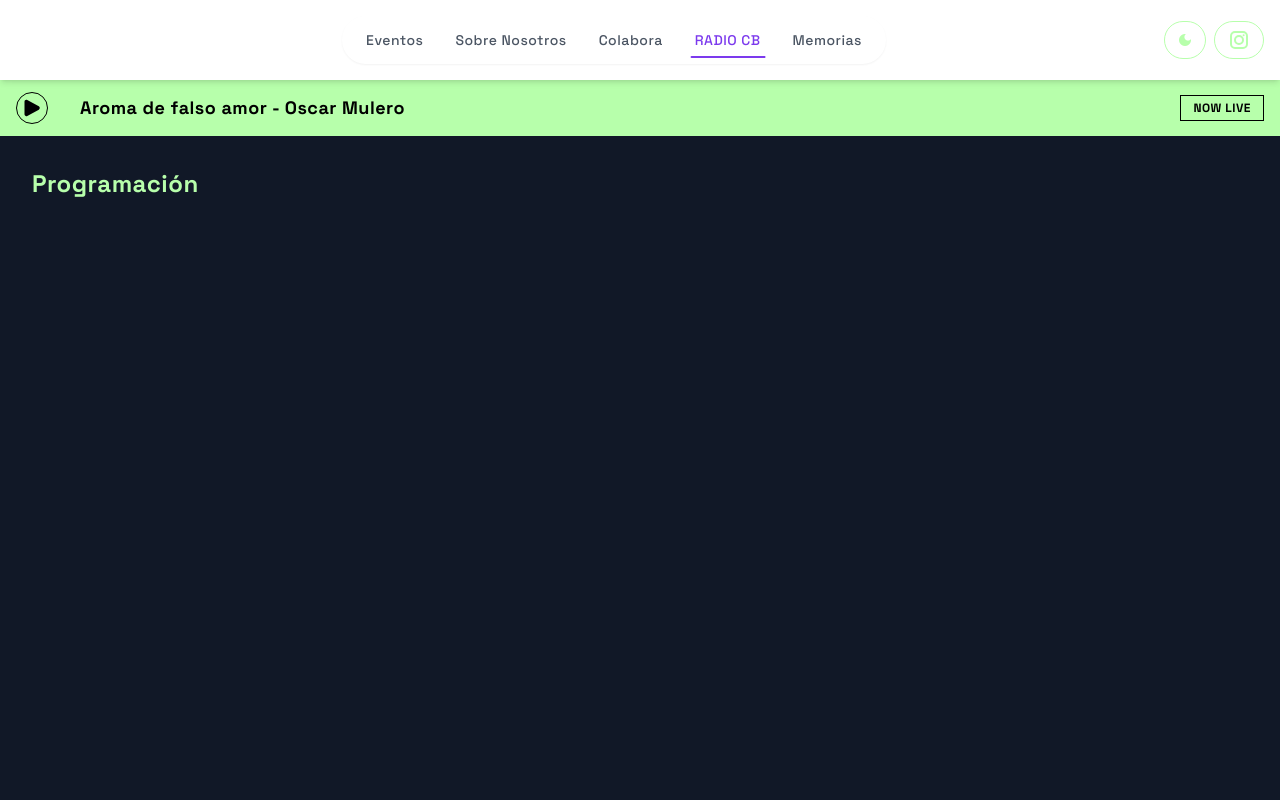
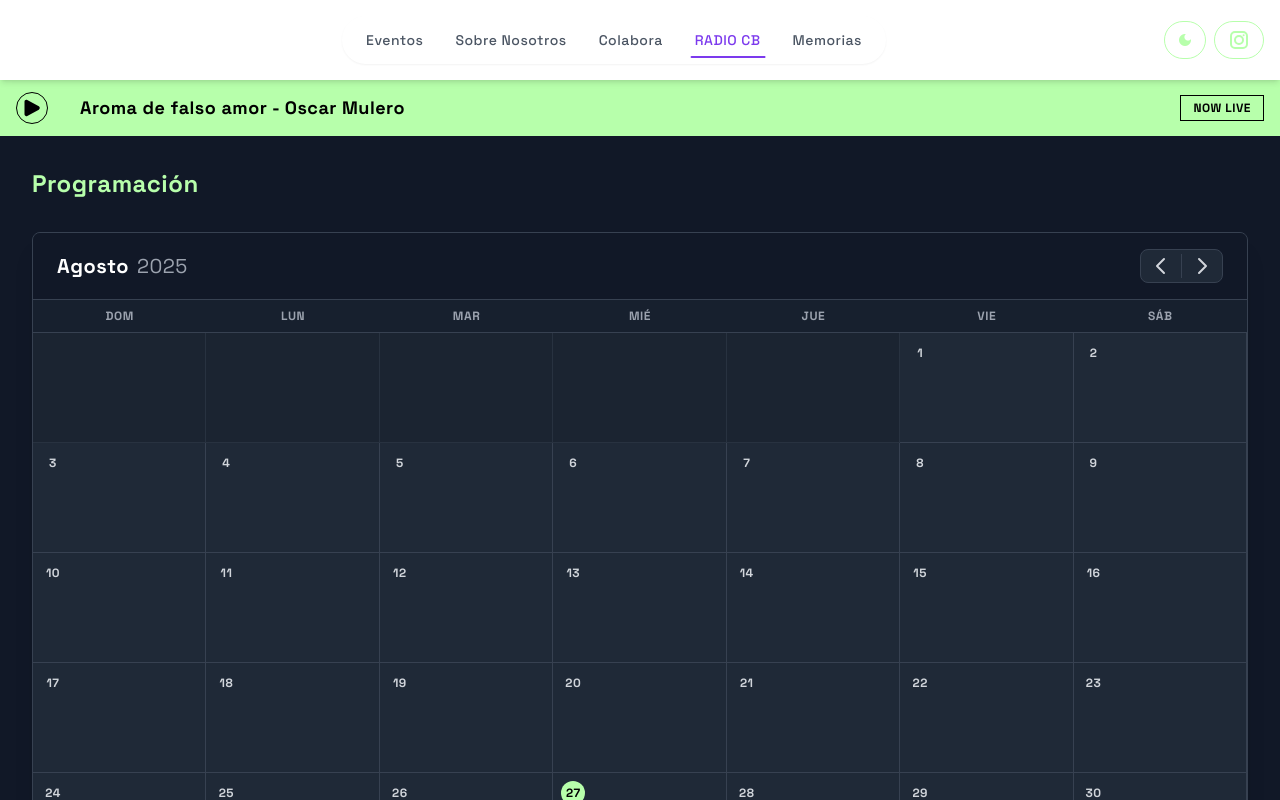
Before and after one commit to Johngardev/casab-web, an Angular app: page /radio in a window 1280 px wide. Shown: the top 800 px of the page. Built offline with nearby package versions, Linux system fonts and the light colour scheme.

Commit message:
update radio component with the first structure of calendar

```diff
--- a/src/app/components/footer/footer.component.html
+++ b/src/app/components/footer/footer.component.html
@@ -20,7 +20,7 @@
             <p href="mailto:info@casab.home" class="hover:text-casabgreen transition-colors">INFO&#64;CASAB.HOME</p>
           </li>
           <li>
-            <p class="text-gray-400">Av 30 Ago #50a - 34. <br> Pereira, Colombia.</p>
+            <p class="text-gray-400">Av 30 Ago #50a - 22. <br> Pereira, Colombia.</p>
           </li>
         </ul>
       </div>
--- a/src/app/screens/radio/radio.component.html
+++ b/src/app/screens/radio/radio.component.html
@@ -30,6 +30,157 @@
     <p class="text-2xl font-bold text-casabgreen">Programación</p>
    </div>
 
-  <!-- Tabla de programación -->
+   <!-- Componente de Calendario Integrado -->
+  <div class="mx-8">
+    <div class="bg-gray-800 rounded-lg shadow-xl overflow-hidden border border-gray-700">
+
+      <!-- Cabecera Mes / Año y Botones -->
+      <div class="flex items-center justify-between py-4 px-6 bg-gray-900 border-b border-gray-700">
+        <div>
+          <span class="text-xl font-bold text-white">{{ MONTH_NAMES[month] }}</span>
+          <span class="ml-2 text-xl text-gray-400 font-normal">{{ year }}</span>
+        </div>
+        <div class="border border-gray-700 rounded-lg px-1 bg-gray-800 flex items-center">
+          <button
+            type="button"
+            class="rounded-lg transition ease-in-out duration-100 inline-flex cursor-pointer hover:bg-gray-700 p-1 items-center disabled:opacity-25 disabled:cursor-not-allowed"
+            [disabled]="month === 0"
+            (click)="changeMonth(-1)">
+            <svg class="h-6 w-6 text-gray-300" fill="none" viewBox="0 0 24 24" stroke="currentColor">
+              <path stroke-linecap="round" stroke-linejoin="round" stroke-width="2" d="M15 19l-7-7 7-7"/>
+            </svg>
+          </button>
+          <div class="border-r border-gray-700 h-6 mx-1"></div>
+          <button
+            type="button"
+            class="rounded-lg transition ease-in-out duration-100 inline-flex items-center cursor-pointer hover:bg-gray-700 p-1 disabled:opacity-25 disabled:cursor-not-allowed"
+            [disabled]="month === 11"
+            (click)="changeMonth(1)">
+            <svg class="h-6 w-6 text-gray-300" fill="none" viewBox="0 0 24 24" stroke="currentColor">
+              <path stroke-linecap="round" stroke-linejoin="round" stroke-width="2" d="M9 5l7 7-7 7"/>
+            </svg>
+          </button>
+        </div>
+      </div>
+
+      <!-- Cuadrícula del Calendario -->
+      <div>
+        <!-- Días de la semana -->
+        <div class="grid grid-cols-7 bg-gray-900/50 border-b border-gray-700 py-2">
+          @for (day of DAYS; track day) {
+            <div class="text-gray-400 text-xs uppercase tracking-wider font-bold text-center">
+              {{ day }}
+            </div>
+          }
+        </div>
+
+        <!-- Celdas de días -->
+        <div class="grid grid-cols-7 auto-rows-fr">
+          <!-- Días en blanco del mes anterior -->
+          @for (blank of blankdays; track blank) {
+            <div class="min-h-[100px] border-r border-b border-gray-700/50 bg-gray-900/30 p-2"></div>
+          }
+
+          <!-- Días activos del mes -->
+          @for (date of no_of_days; track date) {
+            <div class="min-h-[110px] p-2 border-r border-b border-gray-700 relative flex flex-col justify-between group hover:bg-gray-750 transition-colors">
+              <div
+                (click)="showEventModal(date)"
+                class="inline-flex w-6 h-6 items-center justify-center cursor-pointer text-center text-xs font-semibold rounded-full transition ease-in-out duration-100"
+                [ngClass]="{
+                  'bg-casabgreen text-black font-bold': isToday(date),
+                  'text-gray-300 hover:bg-gray-700': !isToday(date)
+                }"
+              >
+                {{ date }}
+              </div>
+
+              <!-- Lista de Eventos por Día -->
+              <div class="overflow-y-auto mt-1 space-y-1 max-h-[70px]">
+                @for (event of filterEventsForDate(date); track event.event_title) {
+                  <div
+                    class="px-2 py-1 rounded text-xs overflow-hidden border shadow-sm"
+                    [ngClass]="{
+                      'border-blue-500/30 text-blue-200 bg-blue-900/40': event.event_theme === 'blue',
+                      'border-red-500/30 text-red-200 bg-red-900/40': event.event_theme === 'red',
+                      'border-yellow-500/30 text-yellow-200 bg-yellow-900/40': event.event_theme === 'yellow',
+                      'border-green-500/30 text-green-200 bg-green-900/40': event.event_theme === 'green',
+                      'border-purple-500/30 text-purple-200 bg-purple-900/40': event.event_theme === 'purple'
+                    }"
+                  >
+                    <p class="truncate leading-tight font-medium">{{ event.event_title }}</p>
+                  </div>
+                }
+              </div>
+            </div>
+          }
+        </div>
+      </div>
+    </div>
+  </div>
+
+  <!-- Modal para Agregar Eventos -->
+  @if (openEventModal) {
+    <div class="fixed inset-0 z-50 flex items-center justify-center bg-black/80 backdrop-blur-sm p-4">
+      <div class="bg-gray-800 border border-gray-700 w-full max-w-lg rounded-xl shadow-2xl overflow-hidden p-6 relative">
+
+        <!-- Botón cerrar -->
+        <button
+          class="absolute right-4 top-4 w-8 h-8 rounded-full bg-gray-700 text-gray-300 hover:text-white flex items-center justify-center cursor-pointer"
+          (click)="openEventModal = false">
+          <svg class="w-5 h-5" xmlns="http://www.w3.org/2000/svg" viewBox="0 0 24 24" fill="none" stroke="currentColor" stroke-width="2">
+            <path stroke-linecap="round" stroke-linejoin="round" d="M6 18L18 6M6 6l12 12"/>
+          </svg>
+        </button>
+
+        <h2 class="font-bold text-xl mb-4 text-casabgreen border-b border-gray-700 pb-2">Programar Evento / Transmisión</h2>
+
+        <div class="mb-4">
+          <label class="text-gray-300 block mb-1 font-semibold text-sm">Título del Evento</label>
+          <input
+            class="bg-gray-900 border border-gray-700 rounded-lg w-full py-2 px-4 text-white focus:outline-none focus:border-casabgreen"
+            type="text"
+            [(ngModel)]="event_title"
+            placeholder="Ej. Sesión Especial Techno">
+        </div>
+
+        <div class="mb-4">
+          <label class="text-gray-300 block mb-1 font-semibold text-sm">Fecha Seleccionada</label>
+          <input
+            class="bg-gray-900 border border-gray-700 rounded-lg w-full py-2 px-4 text-gray-400 cursor-not-allowed"
+            type="text"
+            [value]="event_date"
+            disabled>
+        </div>
+
+        <div class="mb-6">
+          <label class="text-gray-300 block mb-1 font-semibold text-sm">Selecciona una categoría/tema</label>
+          <select
+            [(ngModel)]="event_theme"
+            class="block w-full bg-gray-900 border border-gray-700 px-4 py-2 rounded-lg text-white focus:outline-none focus:border-casabgreen">
+            @for (theme of themes; track theme.value) {
+              <option [value]="theme.value">{{ theme.label }}</option>
+            }
+          </select>
+        </div>
+
+        <div class="flex justify-end gap-3">
+          <button
+            type="button"
+            class="bg-gray-700 hover:bg-gray-600 text-white font-semibold py-2 px-4 rounded-lg transition"
+            (click)="openEventModal = false">
+            Cancelar
+          </button>
+          <button
+            type="button"
+            class="bg-casabgreen hover:opacity-90 text-black font-bold py-2 px-4 rounded-lg transition"
+            (click)="addEvent()">
+            Guardar Evento
+          </button>
+        </div>
+
+      </div>
+    </div>
+  }
 
 </section>
--- a/src/app/screens/radio/radio.component.ts
+++ b/src/app/screens/radio/radio.component.ts
@@ -1,13 +1,25 @@
 
 import { Component } from '@angular/core';
 import { CommonModule } from '@angular/common';
+import { FormsModule } from '@angular/forms';
 import { MatGridListModule } from '@angular/material/grid-list';
 import { MatIcon } from "@angular/material/icon";
+
+interface CalendarEvent {
+  event_date: Date;
+  event_title: string;
+  event_theme: string;
+}
+
+interface ThemeOption {
+  value: string;
+  label: string;
+}
 
 @Component({
   selector: 'app-radio',
   standalone: true,
-  imports: [CommonModule, MatGridListModule, MatIcon],
+  imports: [CommonModule, MatGridListModule, MatIcon, FormsModule],
   templateUrl: './radio.component.html',
   styleUrls: ['./radio.component.css']
 })
@@ -16,64 +28,118 @@ export class RadioComponent {
   isLive = true;
   currentTrack = 'Aroma de falso amor - Oscar Mulero';
 
-  // Días y horas
-  days: string[] = ['Lunes', 'Martes', 'Miercoles', 'Jueves', 'Viernes', 'Sabado', 'Domingo'];
-  hours: string[] = [
-    '09:00', '10:00', '11:00', '12:00', '13:00', '14:00', '15:00', '16:00', '17:00', '18:00', '19:00', '20:00'
+  readonly MONTH_NAMES = [
+    'Enero', 'Febrero', 'Marzo', 'Abril', 'Mayo', 'Junio',
+    'Julio', 'Agosto', 'Septiembre', 'Octubre', 'Noviembre', 'Diciembre'
+  ];
+  readonly DAYS = ['Dom', 'Lun', 'Mar', 'Mié', 'Jue', 'Vie', 'Sáb'];
+
+  // Variables de estado del calendario
+  month: number = 0;
+  year: number = 2026;
+  no_of_days: number[] = [];
+  blankdays: number[] = [];
+
+  // Eventos de programación
+  events: CalendarEvent[] = [
+    {
+      event_date: new Date(2026, 3, 1),
+      event_title: "Apertura de Sesión DJ Set",
+      event_theme: 'blue'
+    },
+    {
+      event_date: new Date(2026, 3, 10),
+      event_title: "Especial Vinilos",
+      event_theme: 'red'
+    },
+    {
+      event_date: new Date(2026, 3, 16),
+      event_title: "Transmisión en Vivo Casa B",
+      event_theme: 'green'
+    }
   ];
 
-  // Programación de ejemplo (day->hour->texto)
-  // Puedes reemplazarlo por datos reales más adelante
-  schedule: Record<string, Record<string, string>> = {
-    Lunes: {
-      '10:00': 'Audit current product page check out process',
-      '13:00': 'Audit current product page…',
-      '16:00': 'Audit current product page…',
-      '19:00': 'Audit current product page…'
-    },
-    Martes: {
-      '11:00': 'Mockup feature designs',
-      '14:00': 'Insert text here',
-      '16:00': 'Insert text here',
-      '17:00': 'Insert text here',
-      '19:00': 'Insert text here',
-      '20:00': 'Insert text here'
-    },
-    Miercoles: {
-      '09:00': 'Prototyping',
-      '11:00': 'Develop sitemap',
-      '14:00': 'Mockup feature designs',
-      '16:00': 'Develop sitemap',
-      '19:00': 'Develop sitemap'
-    },
-    Jueves: {
-      '10:00': 'Address feedback from client about deliverables',
-      '13:00': 'Address feedback from…',
-      '16:00': 'Address feedback from…',
-      '19:00': 'Address feedback from…'
-    },
-    Viernes: {
-      '09:00': 'Feedback',
-      '11:00': 'Messaging docs',
-      '16:00': 'Test check out button',
-      '19:00': 'Test check out button'
-    },
-    Sabado: {
-      '09:00': 'Testing',
-      '11:00': 'Insert text here',
-      '12:00': 'Release',
-      '15:00': 'Testing',
-      '18:00': 'Testing'
-    },
-    Domingo: {
-      '09:00': 'Release',
-      '12:00': 'Release',
-      '15:00': 'Release',
-      '18:00': 'Release'
+  // Formulario del Modal
+  openEventModal = false;
+  event_title = '';
+  event_date = '';
+  event_theme = 'blue';
+
+  themes: ThemeOption[] = [
+    { value: "blue", label: "Azul (Tema)" },
+    { value: "red", label: "Rojo (Tema)" },
+    { value: "yellow", label: "Amarillo (Tema)" },
+    { value: "green", label: "Verde / CasaB (Tema)" },
+    { value: "purple", label: "Morado (Tema)" }
+  ];
+
+  ngOnInit(): void {
+    this.initDate();
+    this.getNoOfDays();
+  }
+
+  initDate(): void {
+    const today = new Date();
+    this.month = today.getMonth();
+    this.year = today.getFullYear();
+  }
+
+  isToday(date: number): boolean {
+    const today = new Date();
+    const d = new Date(this.year, this.month, date);
+    return today.toDateString() === d.toDateString();
+  }
+
+  getNoOfDays(): void {
+    let daysInMonth = new Date(this.year, this.month + 1, 0).getDate();
+    let dayOfWeek = new Date(this.year, this.month).getDay();
+
+    let blankdaysArray: number[] = [];
+    for (let i = 1; i <= dayOfWeek; i++) {
+      blankdaysArray.push(i);
     }
-  };
 
-  getCell(day: string, hour: string): string | undefined {
-    return this.schedule[day]?.[hour];
+    let daysArray: number[] = [];
+    for (let i = 1; i <= daysInMonth; i++) {
+      daysArray.push(i);
+    }
+
+    this.blankdays = blankdaysArray;
+    this.no_of_days = daysArray;
+  }
+
+  changeMonth(val: number): void {
+    if (val === -1 && this.month > 0) {
+      this.month--;
+    } else if (val === 1 && this.month < 11) {
+      this.month++;
+    }
+    this.getNoOfDays();
+  }
+
+  showEventModal(date: number): void {
+    this.openEventModal = true;
+    this.event_date = new Date(this.year, this.month, date).toDateString();
+  }
+
+  filterEventsForDate(date: number) {
+    const targetDate = new Date(this.year, this.month, date).toDateString();
+    return this.events.filter(e => new Date(e.event_date).toDateString() === targetDate);
+  }
+
+  addEvent(): void {
+    if (!this.event_title.trim()) return;
+
+    this.events.push({
+      event_date: new Date(this.event_date),
+      event_title: this.event_title,
+      event_theme: this.event_theme
+    });
+
+    // Limpiar formulario y cerrar modal
+    this.event_title = '';
+    this.event_date = '';
+    this.event_theme = 'blue';
+    this.openEventModal = false;
   }
 }
```
